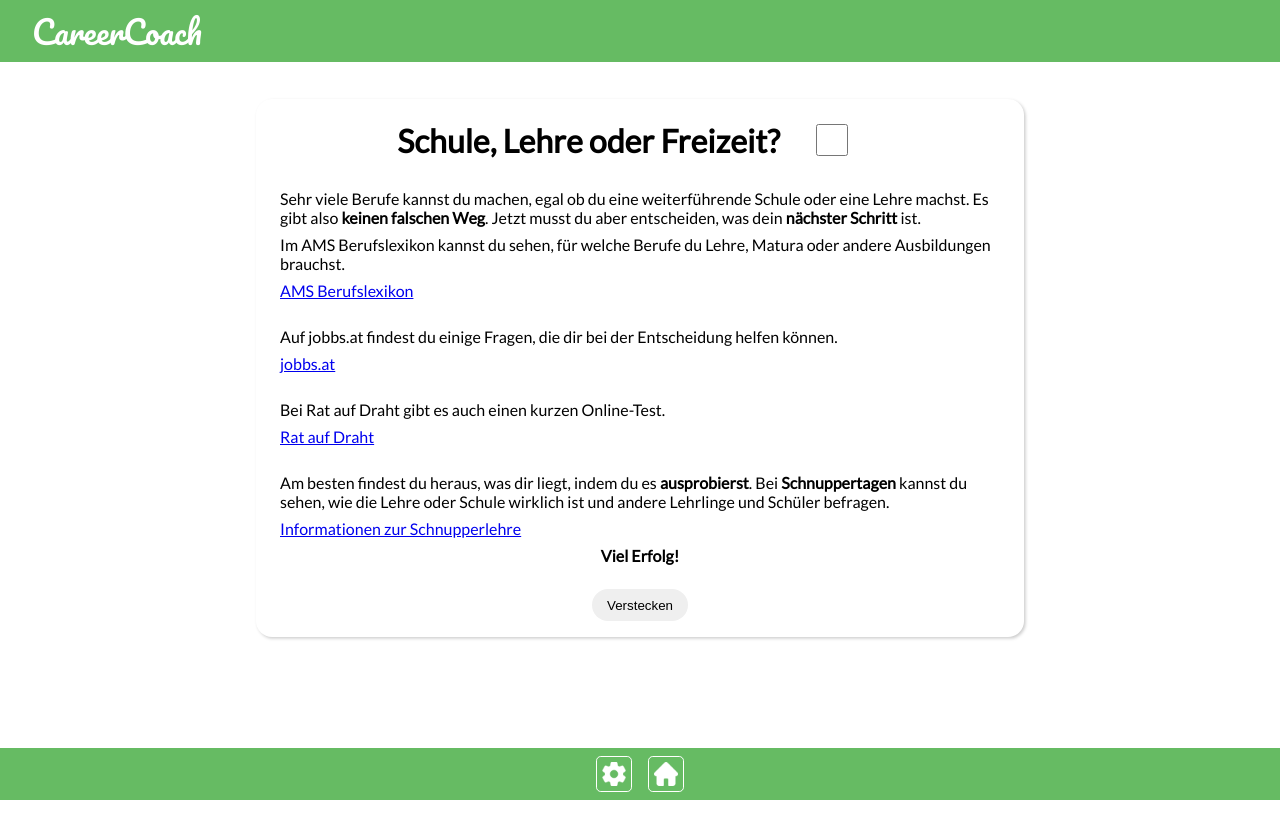
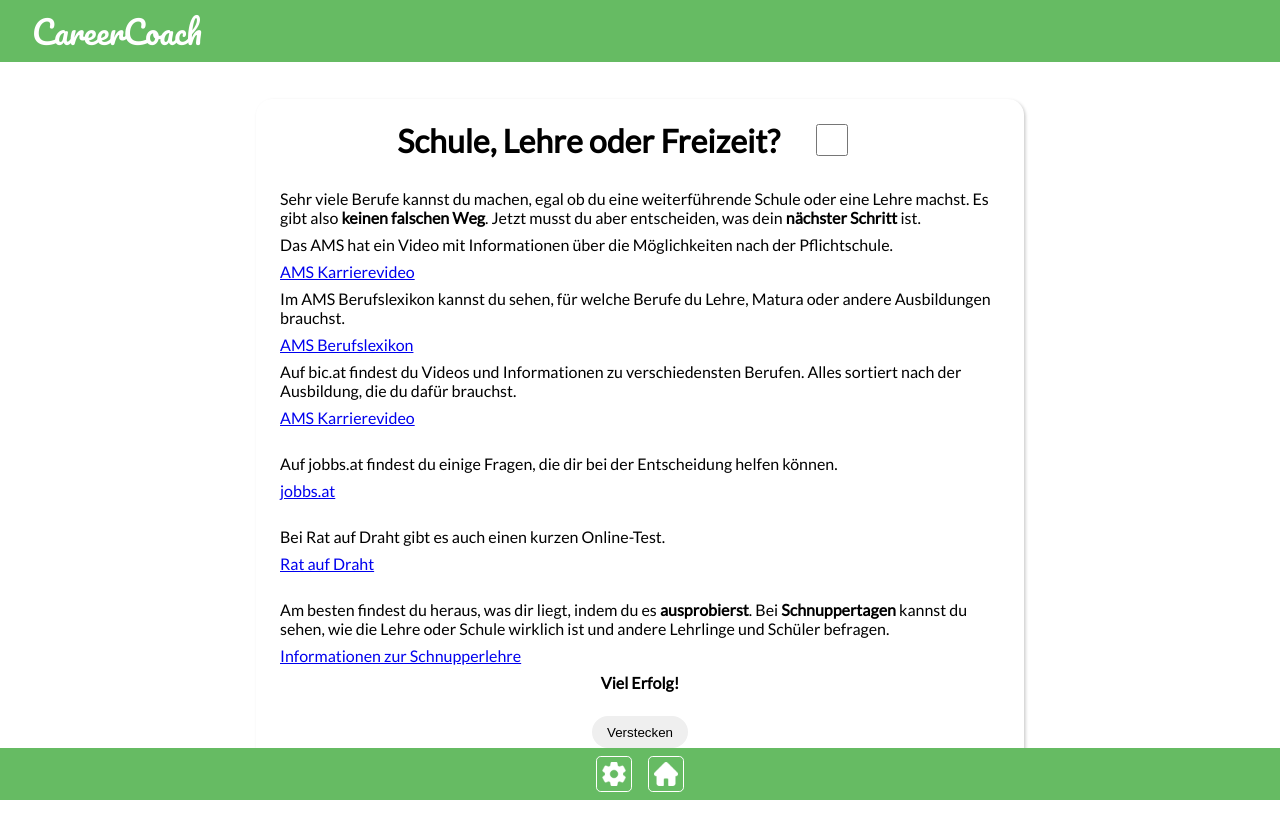
Before and after one commit to chnmel/career-coach, a React (Create React App) app: page /LehreOderSchule in a window 1280 px wide. Both pictures are taken after a click on the button "Anzeigen". Shown: the top 838 px of the page. Before the commit the page ends 800 px from the top, so only its background shows below. Built offline with nearby package versions, Linux system fonts and the light colour scheme.

Commit message:
Modified details page EducationType - added AMS video and bic.at;

```diff
--- a/src/assets/EducationTypeTaskCards.tsx
+++ b/src/assets/EducationTypeTaskCards.tsx
@@ -7,8 +7,19 @@ const EducationTypeTaskCards = [
             Es gibt also <b>keinen falschen Weg</b>.
             Jetzt musst du aber entscheiden, was dein <b>nächster Schritt</b> ist.
           </div>,
+          <div>Das AMS hat ein Video mit Informationen über die Möglichkeiten nach der Pflichtschule.</div>,
+          <a target='_blank' href='https://www.karrierevideos.at/video/1319-moeglichkeiten-nach-der-8-9-schulstufe/'>
+            AMS Karrierevideo
+          </a>,
           <div>Im AMS Berufslexikon kannst du sehen, für welche Berufe du Lehre, Matura oder andere Ausbildungen brauchst.<br/></div>,
           <a target='_blank' href='https://www.berufslexikon.at/#biz'>AMS Berufslexikon</a>,
+          <div>
+            Auf bic.at findest du Videos und Informationen zu verschiedensten Berufen.
+            Alles sortiert nach der Ausbildung, die du dafür brauchst.
+          </div>,
+          <a target='_blank' href='https://www.karrierevideos.at/video/1319-moeglichkeiten-nach-der-8-9-schulstufe/'>
+            AMS Karrierevideo
+          </a>,
           <div><br/>Auf jobbs.at findest du einige Fragen, die dir bei der Entscheidung helfen können.</div>,
           <a target='_blank' href='https://www.jobbs.at/1-etappe/m%C3%B6glichkeiten/schule-oder-lehre/'>jobbs.at</a>,
           <div><br/>Bei Rat auf Draht gibt es auch einen kurzen Online-Test.</div>,
```
